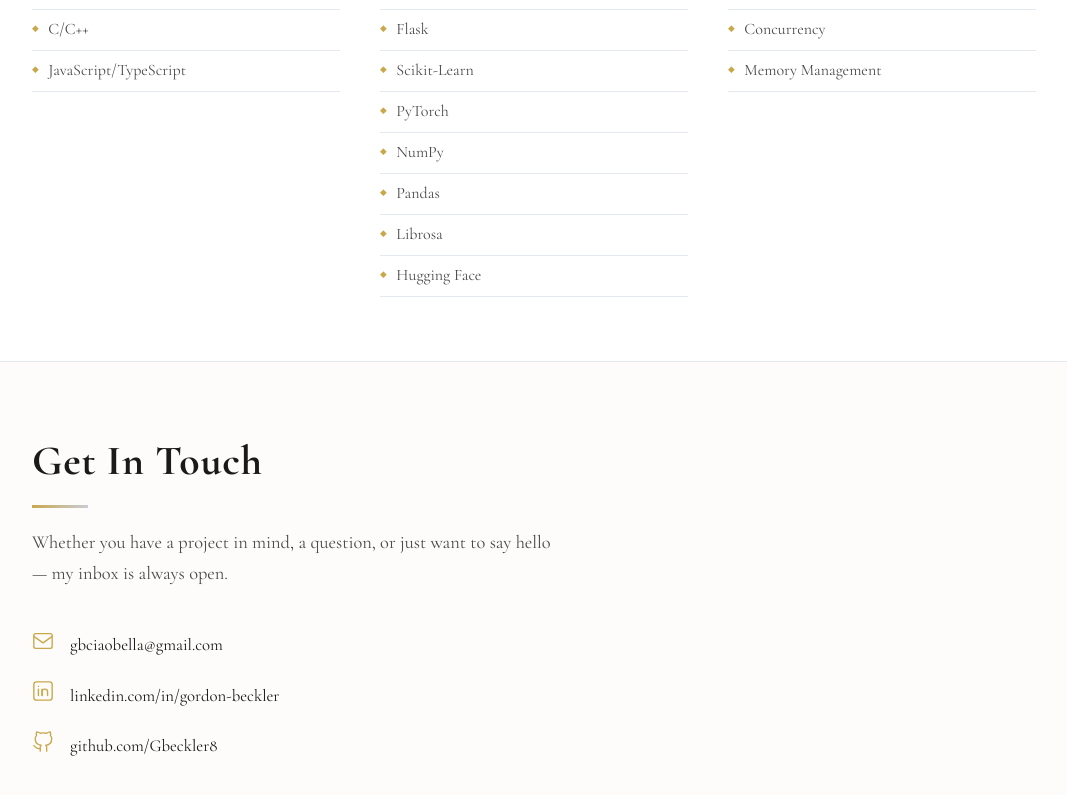
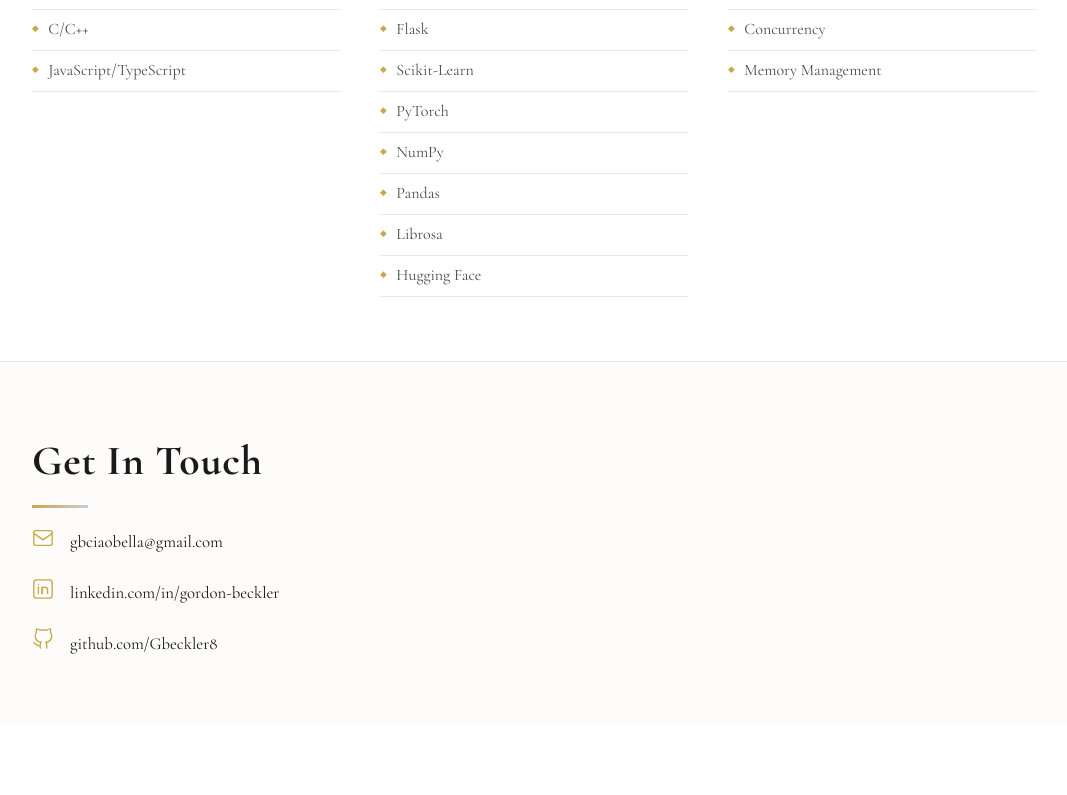
Before and after one commit to Gbeckler8/Personal-website, a React (Create React App) app: page / in a window 1280 px wide. Shown: the part 3119-3914 px from the top of the page, without its empty margins (106-1173 px from the left). After the commit the page ends 3843 px from the top, so only its background shows below. Built offline with nearby package versions, Linux system fonts and the light colour scheme.

Commit message:
fix: update tab title and remove contact blurb

```diff
--- a/public/index.html
+++ b/public/index.html
@@ -24,7 +24,7 @@
       work correctly both with client-side routing and a non-root public URL.
       Learn how to configure a non-root public URL by running `npm run build`.
     -->
-    <title>React App</title>
+    <title>Gordon Beckler</title>
   </head>
   <body>
     <noscript>You need to enable JavaScript to run this app.</noscript>
--- a/src/components/Contact.tsx
+++ b/src/components/Contact.tsx
@@ -46,10 +46,7 @@ export default function Contact() {
       <section id="contact" ref={ref} className={`fade-in${visible ? ' visible' : ''}`}>
         <h2>Get In Touch</h2>
         <div className="section-rule" />
-        <p style={{ fontSize: '1.15rem', color: 'var(--text-mid)', marginBottom: '2.5rem', maxWidth: '520px' }}>
-          Whether you have a project in mind, a question, or just want to say hello — my inbox is always open.
-        </p>
-        <div style={{ display: 'flex', flexDirection: 'column', gap: '1.2rem' }}>
+<div style={{ display: 'flex', flexDirection: 'column', gap: '1.2rem' }}>
           {links.map(({ label, value, href, icon }) => (
             <a key={label} href={href} style={{
               display: 'flex', alignItems: 'center', gap: '1rem',
```
